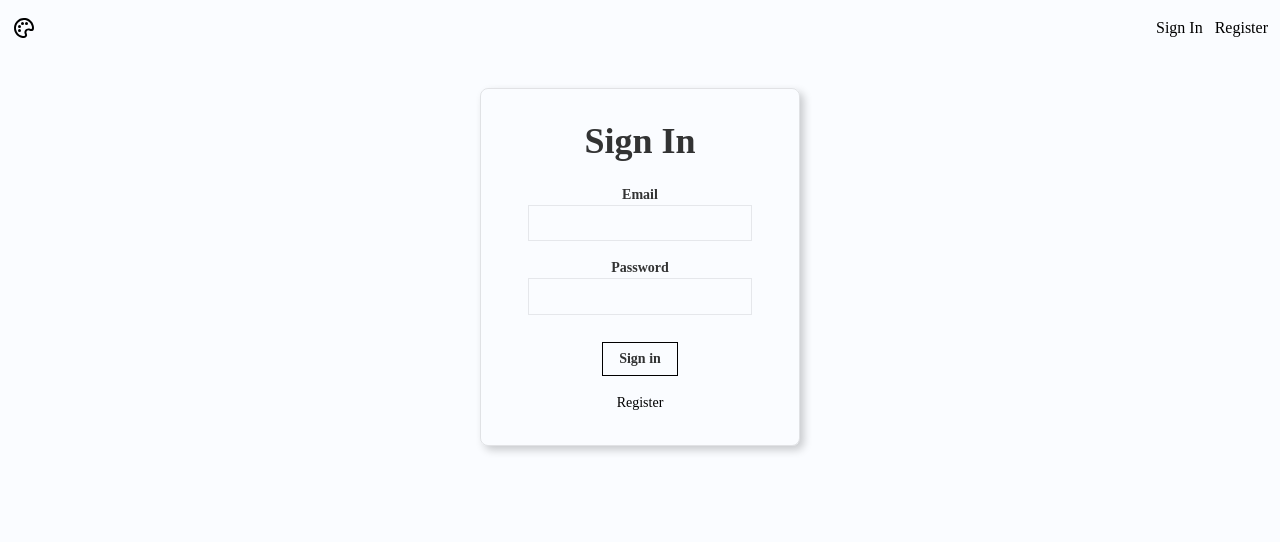
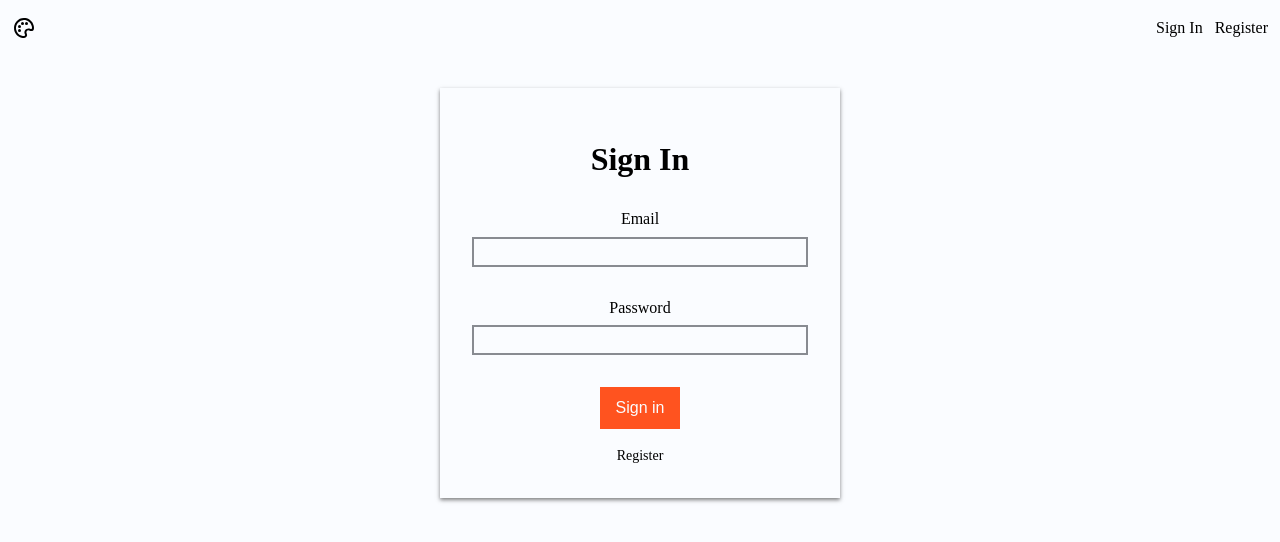
Before and after one commit to erischon/whatcolors-front, a React (Create React App) app: page / in a window 1280 px wide. Shown: the top 542 px of the page. Built offline with nearby package versions, Linux system fonts and the light colour scheme.

Commit message:
signin design

```diff
--- /dev/null
+++ b/src/components/Signin/Signin.css
@@ -0,0 +1,83 @@
+.signin__container {
+    margin: 0 auto;
+}
+
+.signin__wrapper {
+    display: flex;
+    flex-direction: column;
+    width: 300px;
+    margin: 2rem auto;
+    padding: 2rem;
+    box-shadow: 0 2px 4px hsla(0, 0%, 1%, .5);
+}
+
+.signin__title {
+    margin-bottom: 2rem;
+}
+
+.signin__form--div {
+    margin-bottom: 2rem;
+    display: flex;
+    flex-direction: column;
+}
+
+.signin__form--label {
+    font-weight: var(--font-medium);
+    margin-bottom: .5rem;
+}
+
+.signin__form--input {
+    width: 100%;
+    height: 100%;
+    border: 2px solid var(--text-color-light);
+    background: none;
+    color: var(--text-color);
+    outline: none;
+    padding: .25rem;
+}
+
+.signin__button {
+    font-family: var(--body-font);
+    font-size: var(--normal-font-size);
+    cursor: pointer;
+    border: none;
+    outline: none;
+    display: inline-block;
+    background-color: var(--first-color);
+    color: var(--body-color);
+    padding: .75rem 1rem;
+    font-weight: var(--font-medium);
+    transition: .4s;
+}
+
+.signin__button:hover {
+    background-color: var(--first-color-alt);
+    color: var(--body-color);
+  }
+
+/*=============== BREAKPOINTS ===============*/
+/* For small devices */
+
+@media screen and (max-width: 320px) {
+
+    .signin__wrapper {
+        width: 250px;
+    }
+
+}
+
+
+/* For medium devices */
+@media screen and (min-width: 576px) {
+
+    .signin__wrapper {
+        width: 400px;
+    }
+
+}
+
+
+/* For large devices */
+@media screen and (min-width: 992px) {
+
+}
--- a/src/components/Signin/Signin.js
+++ b/src/components/Signin/Signin.js
@@ -1,4 +1,5 @@
 import React from "react"
+import "./Signin.css"
 
 
 class Signin extends React.Component {
@@ -44,25 +45,24 @@ class Signin extends React.Component {
         const { onRouteChange } = this.props
 
         return (
-            <article className="br3 ba b--black-10 mv4 w-100 w-50-m w-25-l mw6 shadow-5 center">
-                <main className="pa4 black-80">
-                    <div className="measure">
-                        <fieldset id="sign_up" className="ba b--transparent ph0 mh0">
-                            <legend className="f2 fw6 ph0 mh0">Sign In</legend>
-                            <div className="mt3">
-                                <label className="db fw6 lh-copy f6" htmlFor="email-address">Email</label>
+            <section className="signin__container container grid">
+                <main className="signin__wrapper">
+                    <h1 className="signin__title">Sign In</h1>
+
+                    <div className="signin__form--div">
+                        <label className="signin__form--label" htmlFor="email-address">Email</label>
                         <input
-                                    className="pa2 input-reset ba bg-transparent hover-bg-black hover-white w-100"
+                            className="signin__form--input"
                             type="email"
                             name="email-address"
                             id="email-address"
                             onChange={ this.onEmailChange }
                         />
                     </div>
-                            <div className="mv3">
-                                <label className="db fw6 lh-copy f6" htmlFor="password">Password</label>
+                    <div className="signin__form--div">
+                        <label className="signin__form--label" htmlFor="password">Password</label>
                         <input
-                                    className="b pa2 input-reset ba bg-transparent hover-bg-black hover-white w-100"
+                            className="signin__form--input"
                             type="password"
                             name="password"
                             id="password"
@@ -70,22 +70,20 @@ class Signin extends React.Component {
                         />
                     </div>
 
-                        </fieldset>
-
                     <div className="">
                         <input
                             onClick={ this.onSubmitSignIn }
-                                className="b ph3 pv2 input-reset ba b--black bg-transparent grow pointer f6 dib"
+                            className="signin__button"
                             type="submit"
                             value="Sign in"
                         />
                     </div>
+
                     <div className="lh-copy mt3">
                         <p onClick={ () => onRouteChange('register') } className="f6 link dim black db pointer">Register</p>
                     </div>
-                    </div>
                 </main>
-            </article>
+            </section>
         )
     }
 
--- a/src/index.css
+++ b/src/index.css
@@ -81,10 +81,35 @@ body {
   margin: 0;
   padding: 0;
   font-family: 'Poppins', cursive;
-  /* background: linear-gradient(to right, rgb(55, 0, 255), rgb(153, 0, 255)); */
   background-color: var(--body-color);
 }
 
 button {
   cursor: pointer;
 }
+
+
+/*=============== REUSABLE CSS CLASSES ===============*/
+.container {
+  max-width: 968px;
+  margin-left: 1rem;
+  margin-right: 1rem;
+}
+
+.grid {
+  display: grid;
+  gap: 1.25rem;
+}
+
+.main {
+  overflow: hidden;
+}
+
+.section {
+  padding: 4.5rem 0 1rem;
+}
+
+h1 {
+  font-size: var(--h1-font-size);
+  font-weight: var(--font-semibold);
+}
```
Lines whose indentation alone changed are shown as unchanged.
